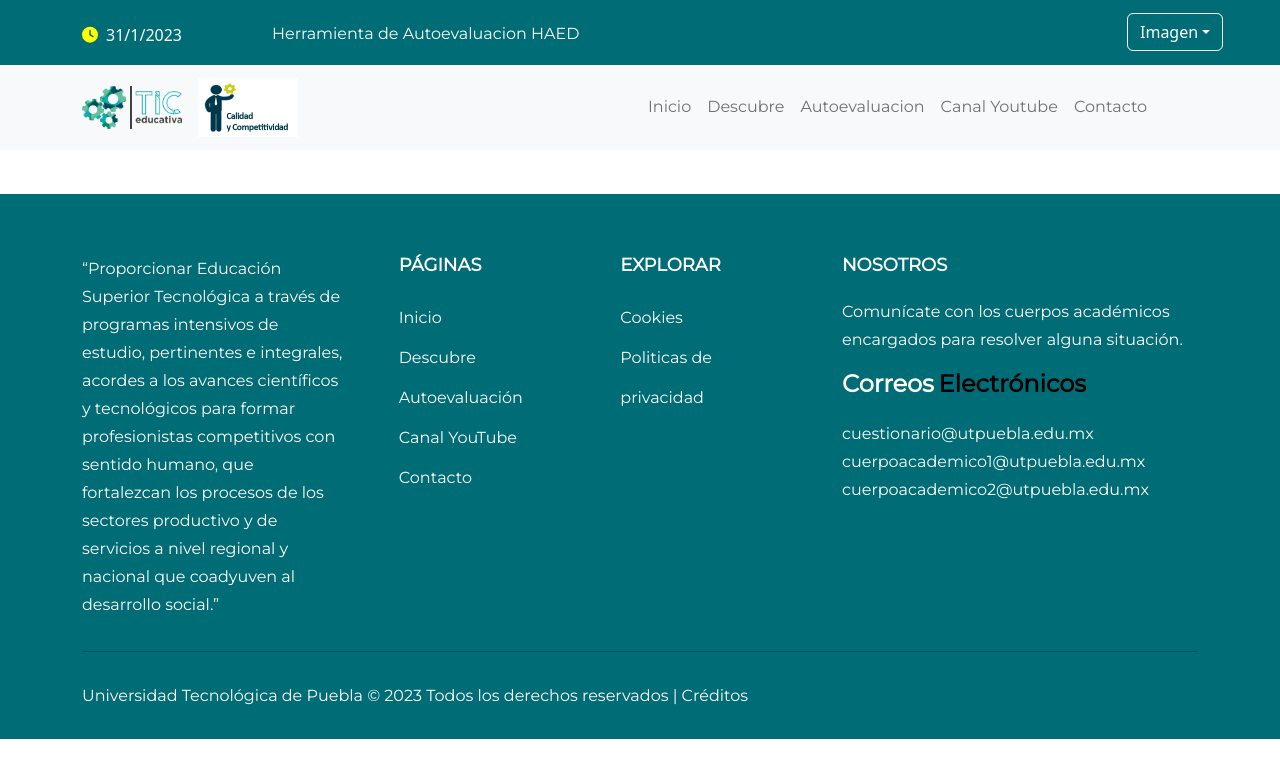
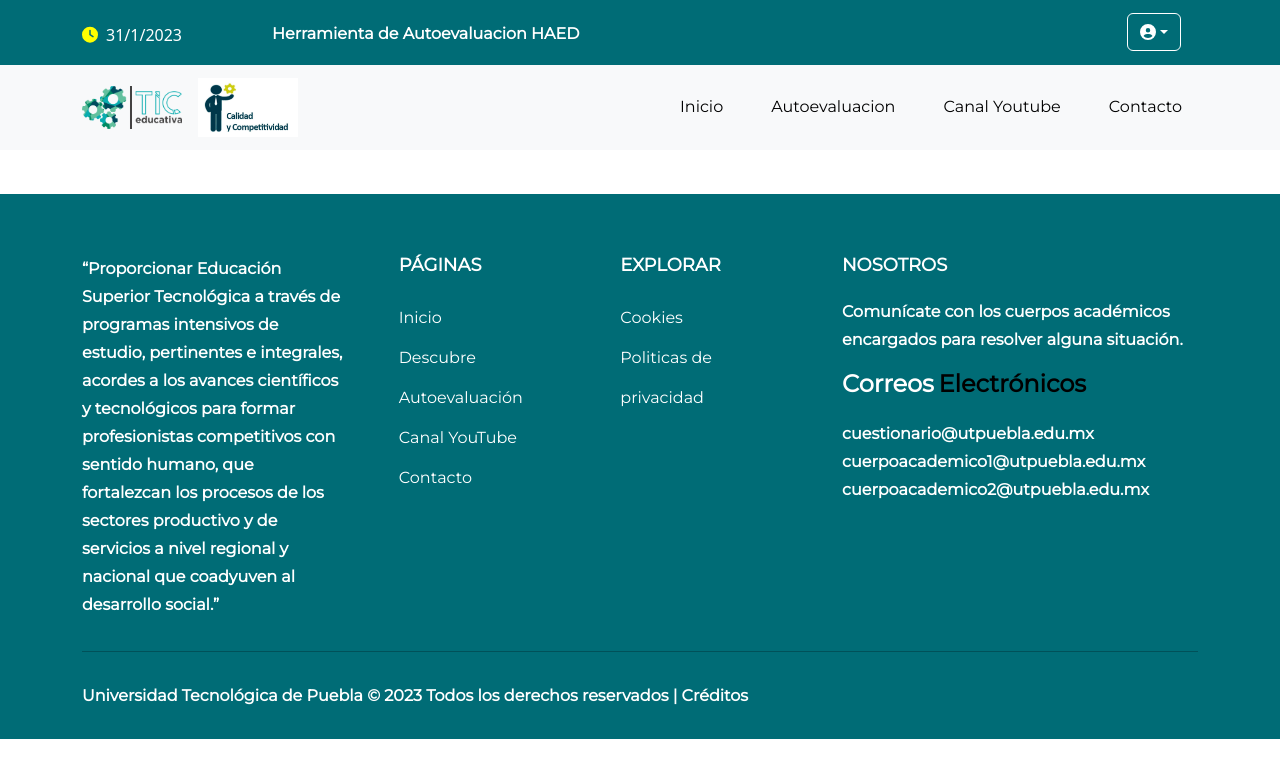
Before and after one commit to DanielReyesEpitacio/frontend_haed_v1, a React (Create React App) app: page / in a window 1280 px wide. Shown: the top 778 px of the page. Built offline with nearby package versions, Linux system fonts and the light colour scheme.

Commit message:
Detalles del header e instalacion de react router

```diff
--- a/package.json
+++ b/package.json
@@ -15,6 +15,7 @@
     "react-bootstrap": "^2.7.0",
     "react-dom": "^18.2.0",
     "react-icons": "^4.7.1",
+    "react-router-dom": "^6.8.1",
     "react-scripts": "^5.0.1",
     "web-vitals": "^2.1.4"
   },
--- a/src/components/Header.js
+++ b/src/components/Header.js
@@ -1,6 +1,7 @@
 import React from "react";
 import "bootstrap/dist/css/bootstrap.min.css"
 import { FontAwesomeIcon } from "@fortawesome/react-fontawesome";
+import { faCircleUser } from "@fortawesome/free-solid-svg-icons";
 import { faClock } from "@fortawesome/free-solid-svg-icons";
 import "../css/Header.css"
 import Dropdown from 'react-bootstrap/Dropdown';
@@ -17,9 +18,6 @@ function Day(){
   let day
   return day = new Date().getDate();
 }
-let _year = Year()
-let _month = Month()
-let _day = Day()
 function Header() {
   return (
   <>
@@ -27,20 +25,19 @@ function Header() {
       <div class="container">
         <div class="row">
           <div class="col-sm-3 col-md-2" id="date">
-          <FontAwesomeIcon icon={faClock} id="reloj"/>{_day}/{_month}/{_year}
+          <FontAwesomeIcon icon={faClock} id="reloj"/>{Day()}/{Month()}/{Year()}
           </div>
           <div class="col-sm-7 col-md-9" id="Title">
           <p>Herramienta de Autoevaluacion HAED</p>
           </div>
           <div class="col-sm-2 col-md-1">
-            <Dropdown>
-              <Dropdown.Toggle id="dropdown-basic">
-                Imagen
+            <Dropdown >
+              <Dropdown.Toggle id="dropdown-basic" >
+                <FontAwesomeIcon icon={faCircleUser} />
               </Dropdown.Toggle>
               <Dropdown.Menu>
-                <Dropdown.Item href="#/action-1">Action</Dropdown.Item>
-                <Dropdown.Item href="#/action-2">Another action</Dropdown.Item>
-                <Dropdown.Item href="#/action-3">Something else</Dropdown.Item>
+                <Dropdown.Item href="#/action-1">Iniciar Sesión</Dropdown.Item>
+                <Dropdown.Item href="#/action-2">Registrarse</Dropdown.Item>
               </Dropdown.Menu>
             </Dropdown>
           </div>
--- a/src/components/Nav.js
+++ b/src/components/Nav.js
@@ -14,20 +14,19 @@ function Navv()
     const Quality = () =>(<img class="navbar-brand imagen" src={Calidad} alt="logo"/>)
 return (
     <>
-    <Navbar bg="light" expand="lg">
+    <Navbar bg="light" expand="lg" className=" navbar-fixed-top">
       <div class="container">
         <div class="col-sm-8 col-md-6">
         <img class="navbar-brand imagen" src={TICS} alt="TIC"/>
         <img class="navbar-brand imagen" src={Calidad} alt="logo"/>
         </div>
         <Navbar.Toggle aria-controls="basic-navbar-nav"/>
-            <Navbar.Collapse id="basic-navbar-nav pull-right">
-                <Nav className="me-auto pull-right" >
-                    <Nav.Link href="#home">Inicio</Nav.Link>
-                    <Nav.Link href="#link">Descubre</Nav.Link>
-                    <Nav.Link href="#link">Autoevaluacion</Nav.Link>
-                    <Nav.Link href="#link">Canal Youtube</Nav.Link>
-                    <Nav.Link href="#link">Contacto</Nav.Link>
+            <Navbar.Collapse id="basic-navbar-nav">
+                <Nav className="me-auto" >
+                    <Nav.Link href="#home" id="links">Inicio</Nav.Link>
+                    <Nav.Link href="#link" id="links">Autoevaluacion</Nav.Link>
+                    <Nav.Link href="#link" id="links">Canal Youtube</Nav.Link>
+                    <Nav.Link href="#link" id="links">Contacto</Nav.Link>
                 </Nav>
             </Navbar.Collapse>
       </div>
--- a/src/css/Header.css
+++ b/src/css/Header.css
@@ -1,3 +1,9 @@
+@font-face{
+  font-family: "Montserrat";
+  src: url("../fonts/Montserrat-VariableFont_wght.ttf");
+  font-style: normal;
+  font-weight: normal;
+}
 header{
   padding-top: 10pt;
   background-color: #006C76;
@@ -22,4 +28,9 @@ header{
 }
 #Title{
   padding-top: 5pt;
+  font-weight: bold;
 }
+p{
+  font-weight: bolder;
+  font-family: 'Montserrat';
+}
--- a/src/css/Nav.css
+++ b/src/css/Nav.css
@@ -2,9 +2,17 @@
   max-width: 100px;
 }
 #links{
-  text-align: right;
+  text-align: left;
+  color:black;
+  padding-left: 30pt;
+  font-family: 'Montserrat';
 }
 #collapse{
   text-align: right;
   align-items:end;
 }
+Navbar{
+  z-index: -1;
+  position: fixed;
+  top:0;
+}
```
Also changed, not shown: 1 other file (tests, documents, lock files or other folders).
